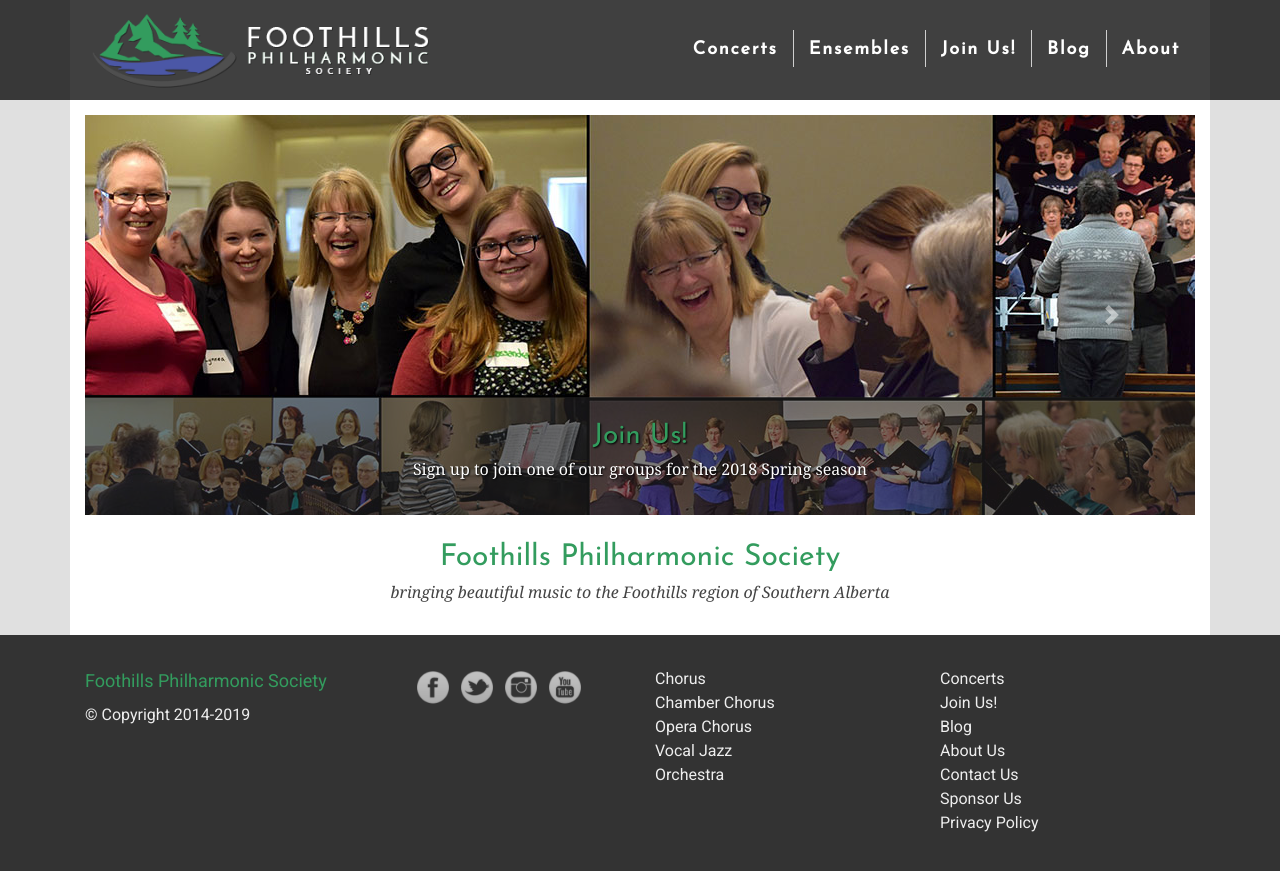
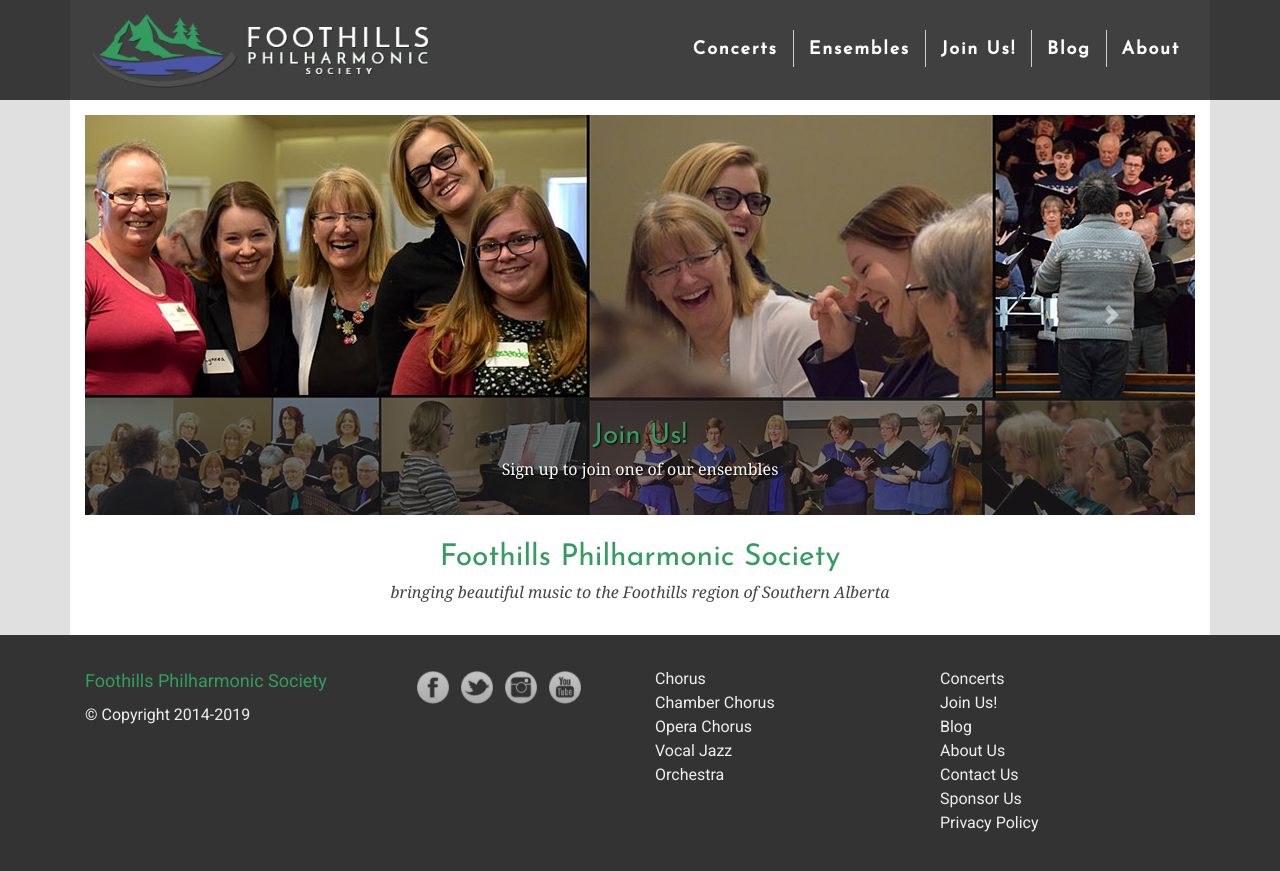
Before and after one commit to percyhanna/fps, a Jekyll site: the page built from index.html, in a window 1280 px wide. Shown: the top 871 px of the page. Built offline with Jekyll 4.4.1, drawn with Linux system fonts in a browser that asks for light colours; nearby versions of some CDN libraries; Markdown is read by kramdown in place of the engine named in the settings.

Commit message:
Minor updates

```diff
--- a/index.html
+++ b/index.html
@@ -14,7 +14,7 @@
           <img src="/images/join-us.jpg">
           <div class="carousel-caption d-none d-md-block">
             <h3>Join Us!</h3>
-            <p>Sign up to join one of our groups for the 2018 Spring season</p>
+            <p>Sign up to join one of our ensembles</p>
           </div>
         </a>
 
@@ -66,7 +66,7 @@
     <p>Our vision is to bring beautiful music to the Foothills region of Southern Alberta.</p>
 
     <h2><a href="/join">Join Us!</a></h2>
-    <p>Sign up to join one of our groups for the 2018 Spring season</p>
+    <p>Sign up to join one of our ensembles</p>
     <p class="content-image"><img src="/images/join-us.jpg"></p>
 
     <h2><a href="/concerts">Upcoming Concerts</a></h2>
--- a/join.html
+++ b/join.html
@@ -11,7 +11,7 @@
 
     <p>If you are new to our Society, and are interested in joining one of our ensembles, you can sign up using the link below.</p>
     <p>
-      <a class="btn btn-primary" href="https://forms.gle/tmewgiZj5YQaC4tf9" target="_blank">Sign up for more info</a>
+      <a class="btn btn-primary" href="https://forms.gle/tmewgiZj5YQaC4tf9" target="_blank">Sign up now</a>
     </p>
   </div>
 
```
